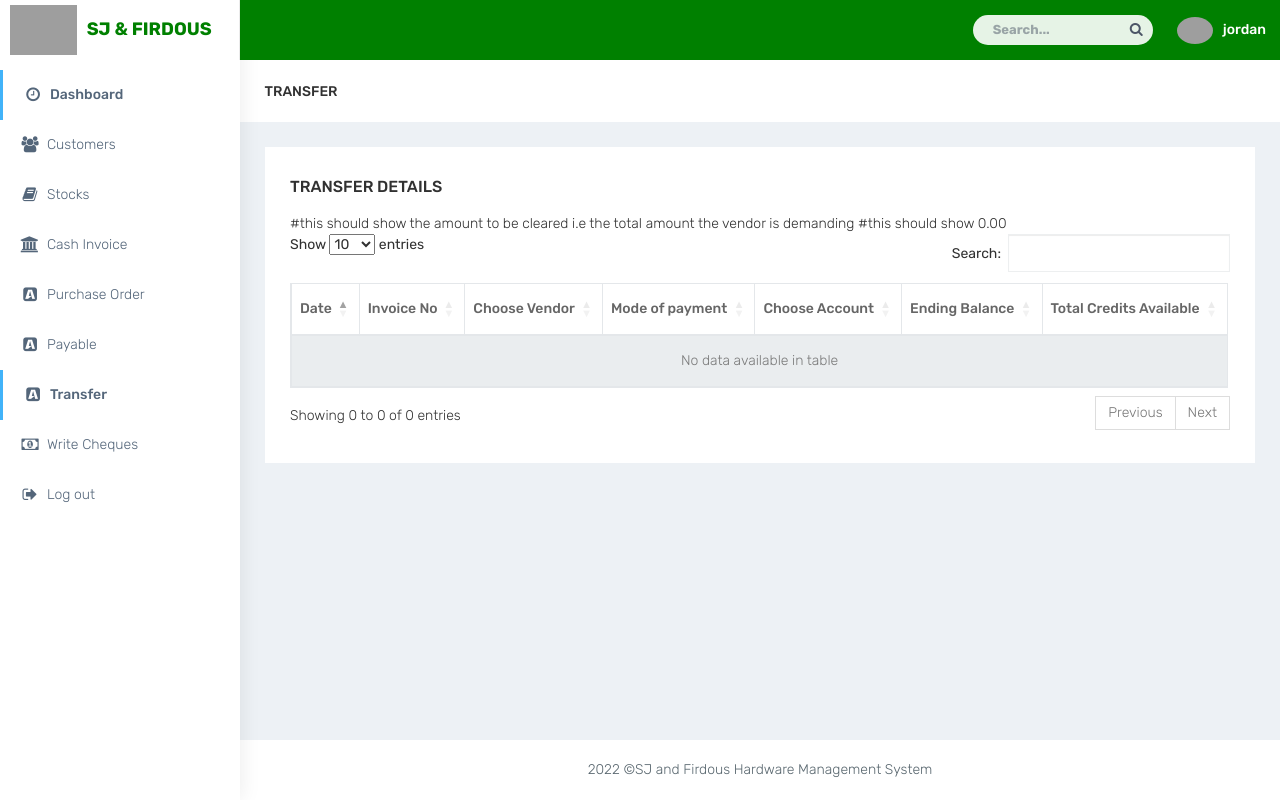
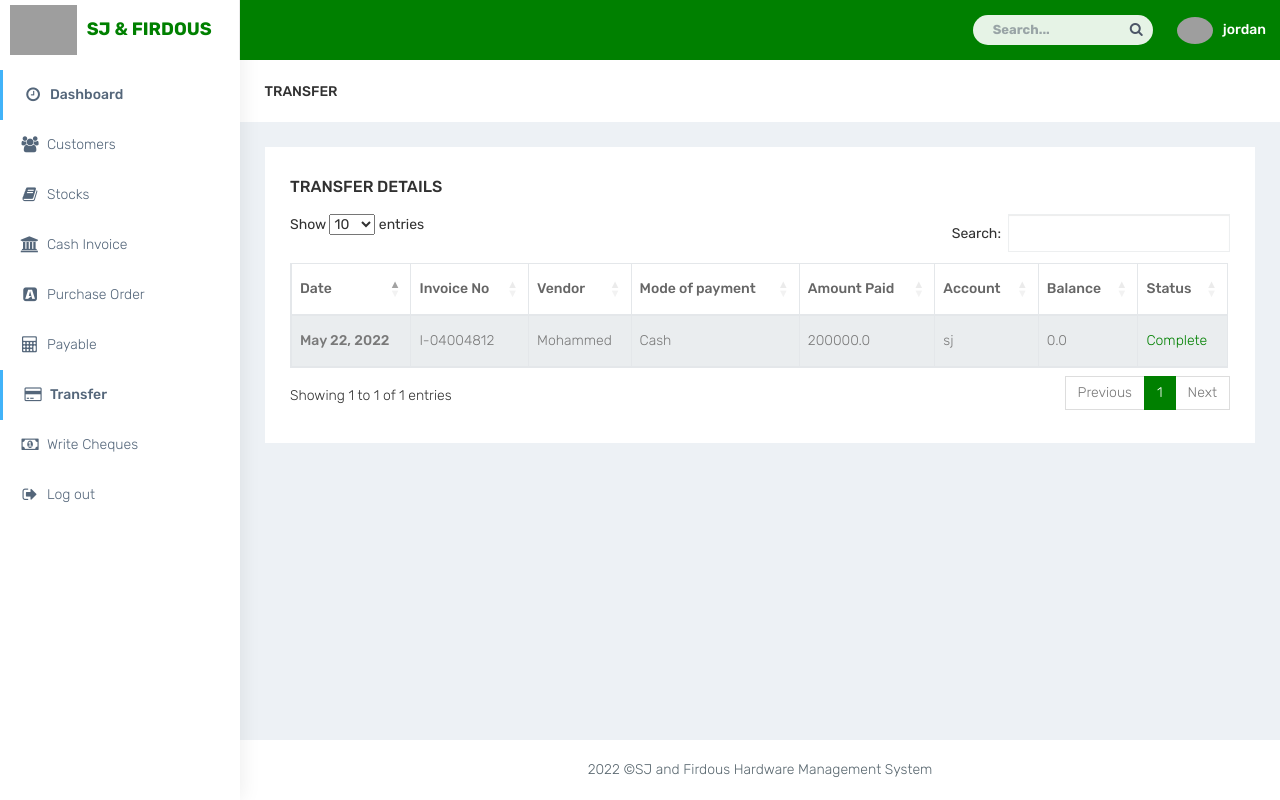
Before and after one commit to jkinathan/firdous, a Django app: page /transfer/ in a window 1280 px wide. Run offline with Django 4.2, Linux system fonts and the light colour scheme; a user stored in the database is signed in; data comes from the database, SQL or seed files in the repository; parts of the project's set-up code (start-up, migrations or seed data) failed here and were passed over; some libraries are stand-ins or nearby versions; grey boxes are pictures that could not be loaded.

Commit message:
feat: Adds locgic for Payable and Transfer tables and autoInvoice and cheque Id

```diff
--- a/plumbing/models.py
+++ b/plumbing/models.py
@@ -8,6 +8,9 @@ from django.urls import reverse
 from django.db.models.signals import post_save
 from datetime import datetime
 from django.utils.formats import localize
+import uuid
+import string
+import random
 # Create your models here.
 
 
@@ -138,14 +141,14 @@ class ExchangeRate(models.Model):
 
 class CashInvoice(models.Model):
 
-    shopOptions = (
-        ('firdous', 'firdous'),
-        ('sj', 'sj'),
+    paymentMode = (
+        ('Bank', 'Bank'),
+        ('Cash', 'Cash'),
     )
 
     customerName = models.ForeignKey(Customer, on_delete=models.CASCADE)
     receiptNumber = models.CharField(max_length=150)
-    chooseAccount = models.CharField(default='sj', max_length=20, choices=shopOptions)
+    modeOfPayment = models.CharField(max_length=100, choices=paymentMode, default='Cash')
     item_purchased = models.ForeignKey(Stock, on_delete=models.CASCADE)
     quantity = models.IntegerField(default=1,null=False)
     totalAmountPaid = models.FloatField()
@@ -195,7 +198,7 @@ class Cheques(models.Model):
         ('sj', 'sj'),
     )
 
-    chequeId = models.CharField(max_length=150)
+    chequeId = ''.join(random.choices(string.digits, k=8))
     chooseAccount = models.CharField(default='sj', max_length=20, choices=shopOptions)
     expenseName = models.CharField(max_length=150)
     expenseCost =  models.FloatField()
@@ -215,18 +218,66 @@ class Cheques(models.Model):
         return balance
 
     def save(self,*args, **kwargs):
+        self.chequeId = 'C-'+str(self.chequeId)
         self.balance = self.calculate_balance()
         super().save(*args, **kwargs)
 
     def __str__(self):
-        return self.chequeId
+        return 'C-'+str(self.chequeId)
 
 
 class Payable(models.Model):
+
     vendorSupplied = models.ForeignKey(Vendor, on_delete=models.CASCADE)
     item_supplied = models.ForeignKey(Stock, on_delete=models.CASCADE)
-    totalAmountPaid = models.FloatField()
+    amountToPay = models.FloatField()
     date = models.DateField(default=timezone.now().strftime("%Y-%m-%d"))
 
     def __str__(self):
         return str(self.vendorSupplied)
+
+class Transfer(models.Model):
+    paymentMode = (
+        ('Bank', 'Bank'),
+        ('Cash', 'Cash'),
+    )
+    account = (
+        ('firdous', 'firdous'),
+        ('sj', 'sj'),
+    )
+    MY_CHOICES = (
+            ('Complete', 'Complete'),
+            ('Pending', 'Pending'),
+            ('Incomplete', 'Incomplete'),
+        )
+    InvoiceNumber = ''.join(random.choices(string.digits, k=8))
+    vendor = models.ForeignKey(Payable, on_delete=models.CASCADE)
+    modeOfPayment = models.CharField(max_length=100, choices=paymentMode,default='Cash')
+    amountPaid = models.FloatField()
+    chooseAccount = models.CharField(max_length=200, choices=account,default='sj')
+    Balance = models.FloatField(default=0.00)
+    status = models.CharField(max_length=20, choices=MY_CHOICES,default='Pending')
+    date = models.DateField(default=timezone.now().strftime("%Y-%m-%d"))
+
+    # Calcuting balance
+    def calculate_balance(self):
+        Balance = (self.vendor.amountToPay - self.amountPaid)
+        return Balance
+
+    # Updating Order Status
+    def update_status(self):
+        if(self.Balance < 0.5):
+            status = 'Complete'
+        else:
+            status = 'Pending'
+        return status
+
+    # Saving changes
+    def save(self,*args, **kwargs):
+        self.InvoiceNumber = 'I-'+self.InvoiceNumber
+        self.Balance = self.calculate_balance()
+        self.status = self.update_status()
+        super().save(*args, **kwargs)
+
+    def __str__(self):
+        return str(self.vendor)
--- a/plumbing/views.py
+++ b/plumbing/views.py
@@ -5,7 +5,7 @@ from django.shortcuts import render
 # from reportlab.pdfgen import canvas
 # from reportlab.lib.units import inch
 # from reportlab.lib.pagesizes import letter
-from .models import Customer,Stock,Vendor,Cheques, CashInvoice,PurchaseOrder
+from .models import Customer, Payable,Stock, Transfer,Vendor,Cheques, CashInvoice,PurchaseOrder
 from django.contrib import messages
 from django.contrib.auth.decorators import login_required
 from datetime import date
@@ -19,6 +19,7 @@ def index(request):
     if request.user.is_staff:
         customers = Customer.objects.all()
         stocks = Stock.objects.all()
+        vendorsPaid = Transfer.objects.all()
         customercount = Customer.objects.all().count()
         stockscount = Stock.objects.all().count()
         vendorcount = Vendor.objects.all().count()
@@ -53,17 +54,27 @@ def index(request):
     accountBalance = 0;
     for Total in customers:
         grandtotal = grandtotal + Total.totalAmountPaid
+
     for Total in customerCash:
         cash = cash + Total.totalAmountPaid
+
     for Total in customerBank:
-        bank = bank + Total.totalAmountPaid
+            bank = bank + Total.totalAmountPaid
+
+    for vendorPaid in vendorsPaid:
+        if vendorsPaid.modeOfPayment == 'Cash':
+            cash = cash - vendorPaid.amountPaid
+        elif vendorsPaid.modeOfPayment == 'Bank':
+            bank = bank - vendorPaid.amountPaid
+        else:
+            cash = cash - vendorPaid.amountPaid
+
     for Total in expenses:
         expensesTotal = expensesTotal + Total.totalAmountPaid
     for debtBal in customers:
         debtorBal = debtorBal + debtBal.balance
 
     for stockProfit in stocks:
-
         percstockProfit = (stockProfit.sellingPrice - stockProfit.costPrice) * 100
 
     print("-----------------------Blaaa_________________")
@@ -182,19 +193,20 @@ def check(request):
 
 @login_required
 def payable(request):
-    # checks = Cheques.objects.all()
-    #
-    # context = {'checks': checks
-    #            }
-    return render(request, 'payable.html')
+    payables = Payable.objects.all()
+
+    context = {'payables': payables
+               }
+    return render(request, 'payable.html', context)
 
 @login_required
 def transfer(request):
-    # checks = Cheques.objects.all()
-    #
-    # context = {'checks': checks
-    #            }
-    return render(request, 'transfer.html')
+    transfers = Transfer.objects.all()
+
+    context = {'transfers': transfers
+               }
+    return render(request, 'transfer.html',context)
+
 @login_required
 def statistics(request):
     # checks = Cheques.objects.all()
--- a/templates/base.html
+++ b/templates/base.html
@@ -148,10 +148,10 @@
                     </li>
 
                     <li>
-                        <a href="{% url 'payable' %}" class="waves-effect"><i class="fa fa-buysellads fa-fw" aria-hidden="true"></i>Payable</a>
+                        <a href="{% url 'payable' %}" class="waves-effect"><i class="fa fa-calculator fa-fw" aria-hidden="true"></i>Payable</a>
                     </li>
                     <li>
-                        <a href="{% url 'transfer' %}" class="waves-effect"><i class="fa fa-buysellads fa-fw" aria-hidden="true"></i>Transfer</a>
+                        <a href="{% url 'transfer' %}" class="waves-effect"><i class="fa fa-credit-card fa-fw" aria-hidden="true"></i>Transfer</a>
                     </li>
                     <li>
                         <a href="{% url 'check' %}" class="waves-effect"><i class="fa fa-money fa-fw" aria-hidden="true"></i>Write Cheques</a>
--- a/templates/cash.html
+++ b/templates/cash.html
@@ -21,7 +21,6 @@
                             <tr>
                                 <th>Customer Name</th>
                                 <th>Receipt No.</th>
-                                <th>Choose Account</th>
                                 <th>Item Purchased</th>
                                 <th>Quantity</th>
                                 <th>Total Paid</th>
@@ -35,7 +34,6 @@
                             <tr>
                                 <td><b>{{ inv.customerName }}</b></td>
                                 <td>{{ inv.receiptNumber }}</td>
-                                <td>{{ inv.chooseAccount }}</td>
                                 <td>{{ inv.item_purchased }}</td>
                                 <td>{{ inv.quantity }}</td>
                                 <td>{{ inv.totalAmountPaid }}</td>
--- a/templates/check.html
+++ b/templates/check.html
@@ -25,6 +25,7 @@
                                 <th>Expense Cost</th>
                                 <th>Expense Quantity</th>
                                 <th>Total Paid</th>
+                                <th>Balance</th>
                                 <th>Date</th>
                             </tr>
                         </thead>
@@ -32,12 +33,13 @@
                         {% for inv in checks %}
 
                             <tr>
-                                <td><b>{{ inv.chequeId }}</b></td>
+                                <td><b>C-{{ inv.chequeId }}</b></td>
                                 <td>{{ inv.chooseAccount }}</td>
                                 <td>{{ inv.expenseName }}</td>
                                 <td>{{ inv.expenseCost }}</td>
                                 <td>{{ inv.expenseQuantity }}</td>
                                 <td>{{ inv.totalAmountPaid }}</td>
+                                <td>{{ inv.balance }}</td>
                                 <td>{{ inv.date }}</td>
 
                             </tr>
--- a/templates/index.html
+++ b/templates/index.html
@@ -118,7 +118,7 @@
             </div>
             <div class="col-lg-4 col-sm-6 col-xs-10">
                 <div class="white-box analytics-info">
-                    <h3 class="box-title"><i class="fa fa-user fa-fw" aria-hidden="true"></i>Debtors</h3>
+                    <h3 class="box-title"><i class="fa fa-user fa-fw" aria-hidden="true"></i>Receivable</h3>
                     <ul class="list-inline two-part">
 
                         <li class="text-right"><i class="ti-arrow-up text-info"></i> <span class="counter text-blue">{{ customerDebtors }}</span></li>
--- a/templates/transfer.html
+++ b/templates/transfer.html
@@ -21,32 +21,34 @@
                             <tr>
                                 <th>Date</th>
                                 <th>Invoice No</th>
-                                <th>Choose Vendor</th>
+                                <th>Vendor</th>
                                 <th>Mode of payment</th>
-                                <th>Choose Account</th>
-                                <th>Ending Balance</th> #this should show the amount to be cleared i.e the total amount the vendor is demanding
-                                <th>Total Credits Available</th> #this should show 0.00
+                                <th>Amount Paid</th>
+                                <th>Account</th>
+                                <th>Balance</th>
+                                <th>Status</th>
                             </tr>
                         </thead>
-<!--                        <tbody>-->
-<!--                        {% for inv in stocks %}-->
-<!--                        -->
-<!--                            <tr>-->
-<!--                                <td><b>{{ inv.inventoryPart }}</b></td>-->
-<!--                                <td>{{ inv.picture_tag }}</td>-->
-<!--                                <td>{{ inv.description }}</td>-->
-<!--                                <td>{{ inv.cartonQuantity }}</td>-->
-<!--                                <td>{{ inv.piecesQuantity }}</td>-->
-<!--                                <td>{{ inv.costPrice }}</td>-->
-<!--                                <td>{{ inv.sellingPrice }}</td>-->
-<!--                                <td>{{ inv.percentageProfit |floatformat:"0" }} %</td>-->
-<!--                                <td>{{ inv.stockValue }}</td>-->
-<!--                                <td>{{ inv.vendorSupplied }}</td>-->
-<!--                                <td>{{ inv.created_at }}</td>-->
-<!--                                -->
-<!--                            </tr>-->
-<!--                        {% endfor %}-->
-<!--                        </tbody>-->
+                        <tbody>
+                        {% for inv in transfers %}
+
+                            <tr>
+                                <td><b>{{ inv.date }}</b></td>
+                                <td>I-{{ inv.InvoiceNumber }}</td>
+                                <td>{{ inv.vendor }}</td>
+                                <td>{{ inv.modeOfPayment }}</td>
+                                <td>{{ inv.amountPaid }}</td>
+                                <td>{{ inv.chooseAccount }}</td>
+                                <td>{{ inv.Balance }}</td>
+                                {% if inv.status == "Complete" %}
+                                    <td style="color:green">{{ inv.status }}</td>
+                                {% else %}
+                                    <td style="color:red">{{ inv.status }}</td>
+                                {% endif %}
+
+                            </tr>
+                        {% endfor %}
+                        </tbody>
                     </table>
                 </div>
             </div>
```
Also changed, not shown: plumbing/admin.py (+6 -1 lines), templates/payable.html (+12 -23 lines), db.sqlite3, plumbing/migrations/0010_alter_cashinvoice_date_alter_cheques_date_and_more.py (added), plumbing/migrations/0011_remove_cashinvoice_chooseaccount_and_more.py (added), plumbing/migrations/0012_rename_totalamountpaid_payable_amounttopay_and_more.py (added).
